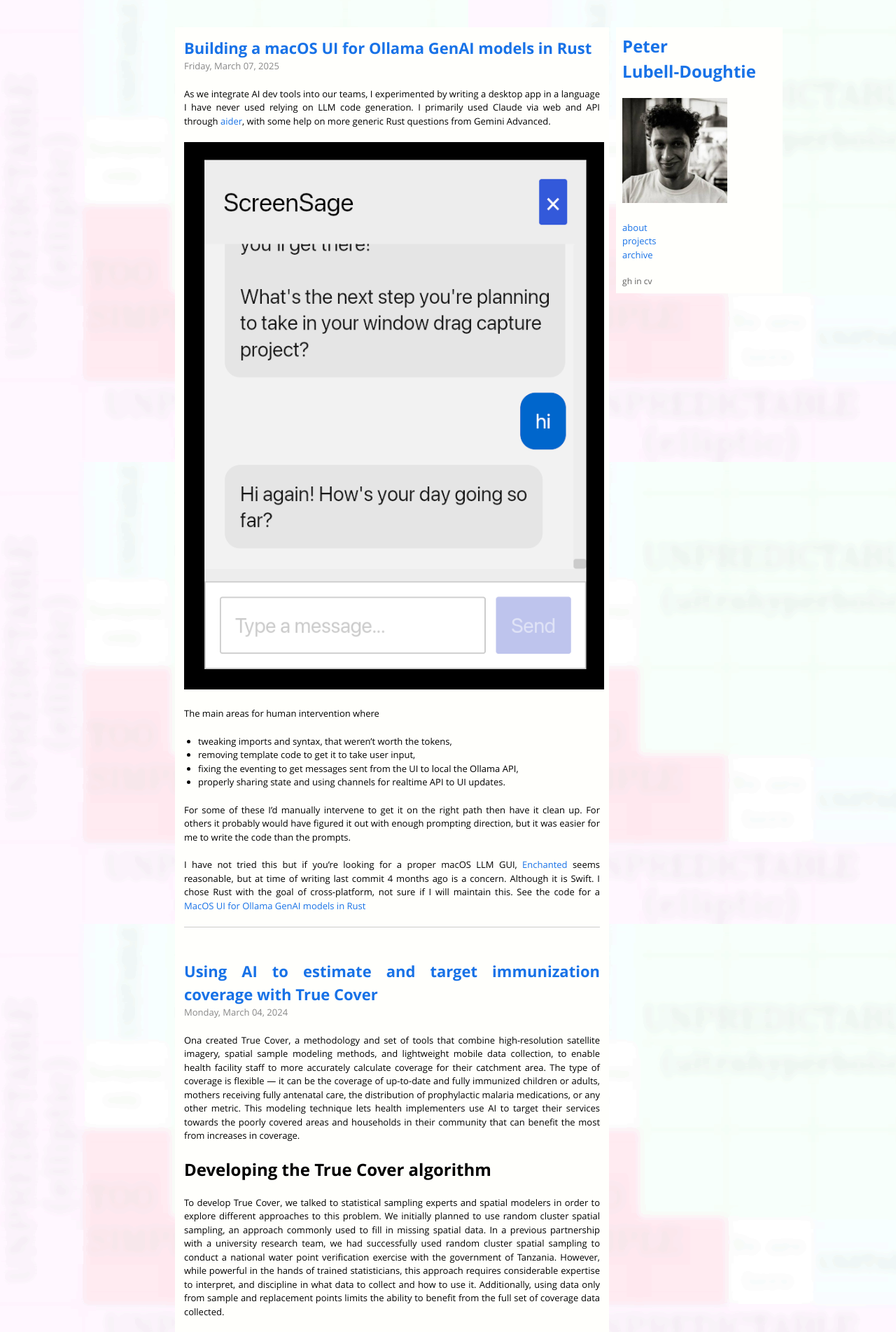
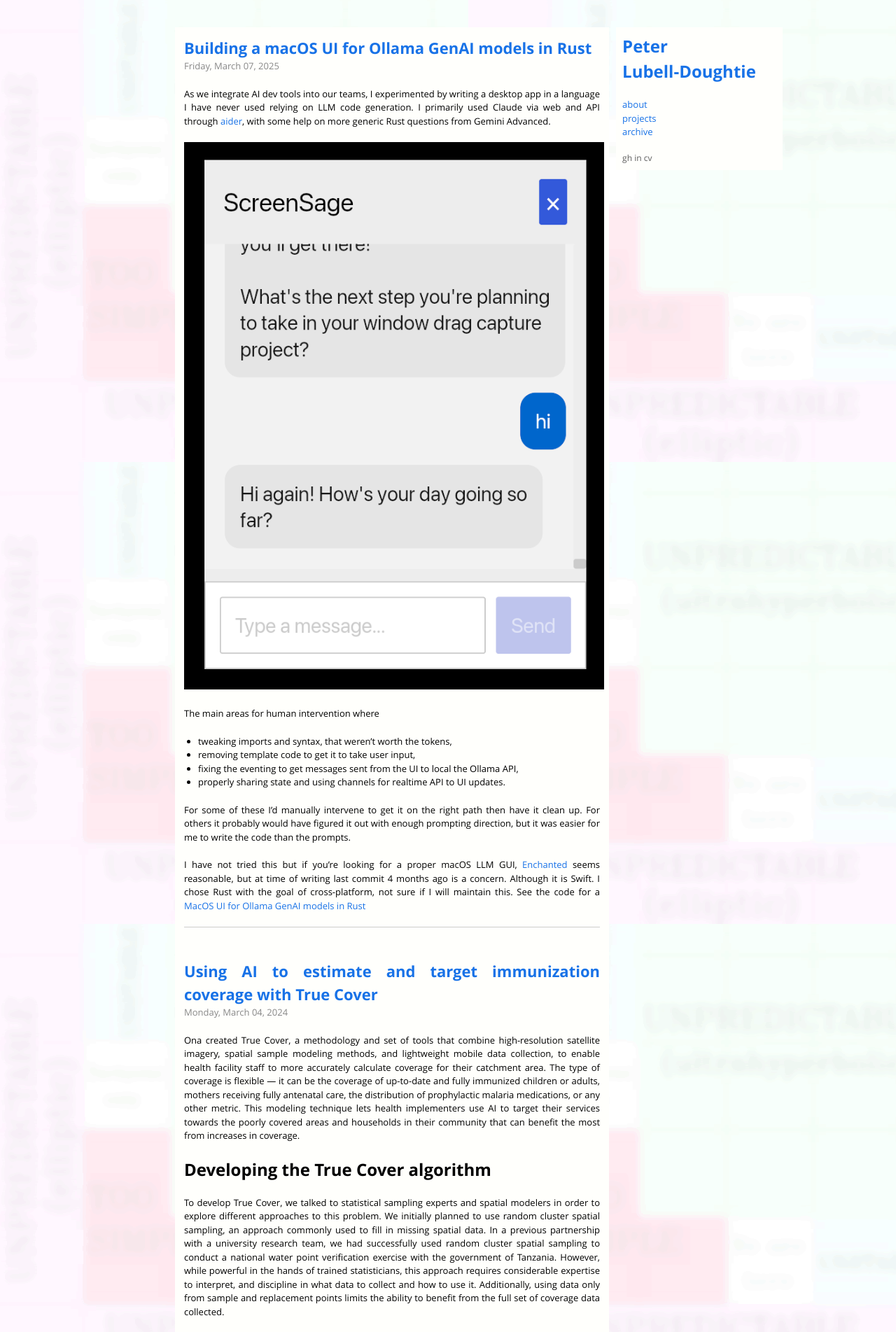
Before and after one commit to pld/pld.github.io, a Jekyll site: the page built from index.html, in a window 1280 px wide. Shown: the top 1903 px of the page at 70% size. Built offline with Jekyll 4.4.1, drawn with Linux system fonts in a browser that asks for light colours; the list of posts is cut into pages by our own code.

Commit message:
remove image

```diff
--- a/_layouts/default.html
+++ b/_layouts/default.html
@@ -16,7 +16,6 @@
   </div>
   <div class="grid_3">
     <h2><a href="/">Peter<br/>Lubell-Doughtie</a></h2>
-    <p><img width="150" height="150" src="/assets/images/gravatar.jpg"/></p>
     <a href="/about">about</a><br/>
     <a href="/projects">projects</a><br/>
     <a href="/archive">archive</a><br/><br/>
```
